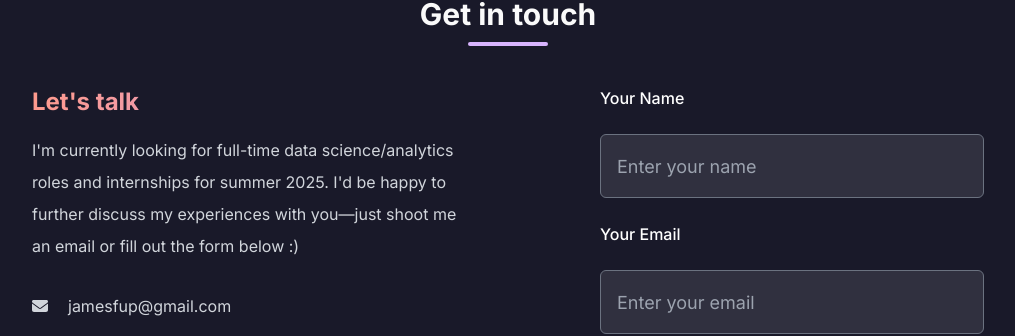
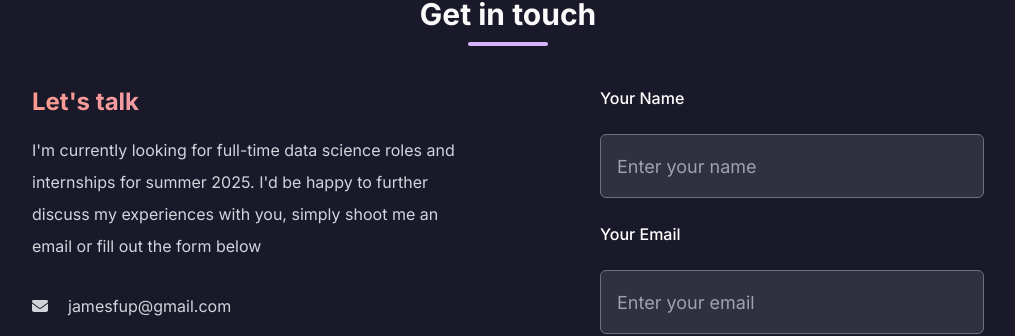
Before and after one commit to jamespfu/jamespfu.github.io, a Next.js app: page / in a window 1280 px wide. Shown: the part 2834-3170 px from the top of the page, without its empty margins (132-1147 px from the left). Built offline with nearby package versions, Linux system fonts and the light colour scheme.

Commit message:
revise content and minor changes

```diff
--- a/app/(home)/components/Contact.tsx
+++ b/app/(home)/components/Contact.tsx
@@ -17,7 +17,7 @@ export const Contact = () => {
             Let&apos;s talk
           </h1>
           <p className="text-gray-300 text-md mt-4 leading-8">
-            I&apos;m currently looking for full-time data science/analytics roles and internships for summer 2025. I&apos;d be happy to further discuss my experiences with you—just shoot me an email or fill out the form below :)
+            I&apos;m currently looking for full-time data science roles and internships for summer 2025. I&apos;d be happy to further discuss my experiences with you, simply shoot me an email or fill out the form below
           </p>
 
           <div className="flex flex-col text-md text-gray-300 mt-8 space-y-4">
```
